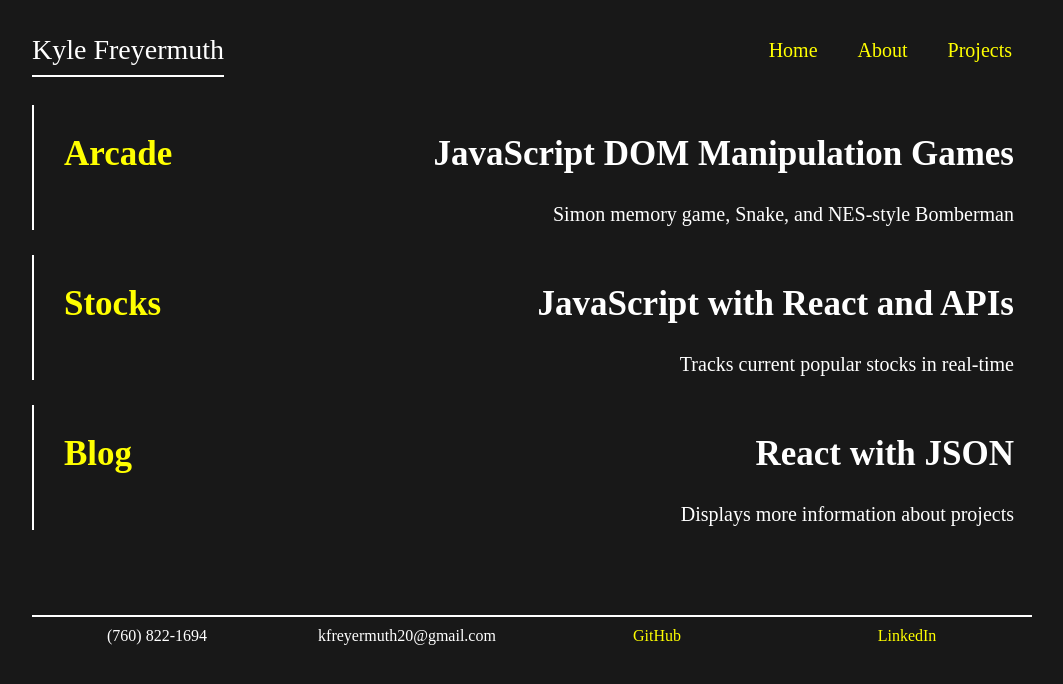
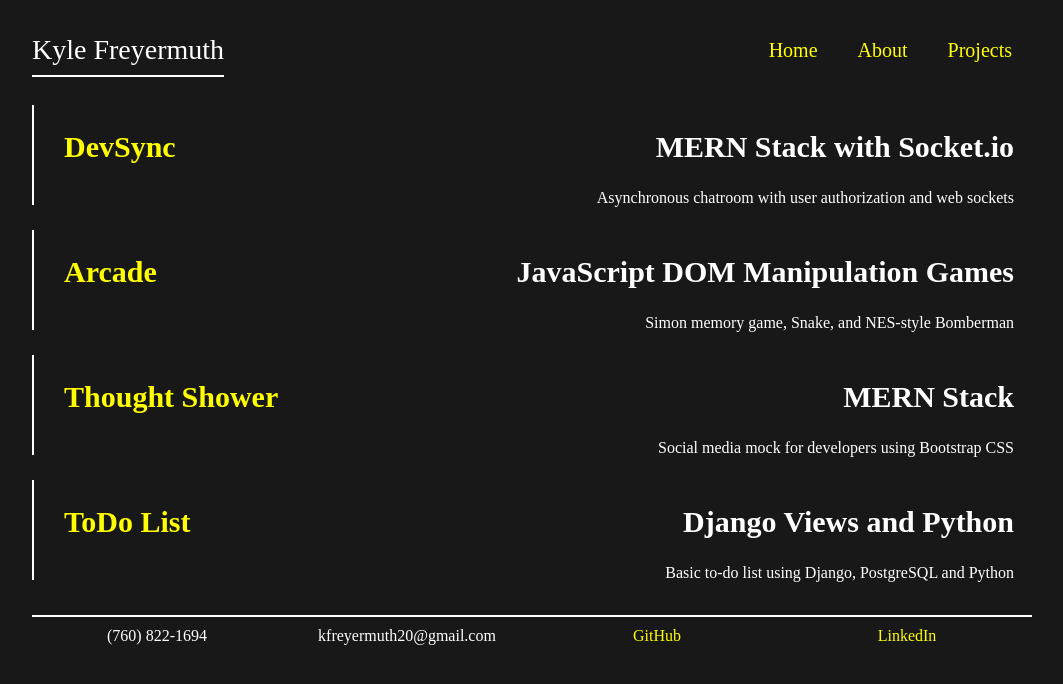
Before and after one commit to KJFreys1/React-Portfolio, a React (Create React App) app: page /projects in a window 1280 px wide. Shown: the top 684 px of the page, without its empty margins (108-1171 px from the left). Built offline with nearby package versions, Linux system fonts and the light colour scheme.

Commit message:
modified project info

```diff
--- a/src/components/Projects.js
+++ b/src/components/Projects.js
@@ -5,25 +5,35 @@
         return (
             <section className='box flex'>
                 <div className='proj-title'>
+                    <h2 className='proj'><a className='highlight' href='https://wonderful-almeida-16ee2b.netlify.com'>DevSync</a></h2>
+                </div>
+                <div className='proj-desc'>
+                    <h2 className='proj'>MERN Stack with Socket.io</h2>
+                    <p className='desc'>Asynchronous chatroom with user authorization and web sockets</p>
+                </div>
+
+                <div className='proj-title'>
                     <h2 className='proj'><a className='highlight' href='https://kjfreys1.github.io/Arcade/'>Arcade</a></h2>
                 </div>
                 <div className='proj-desc'>
                     <h2 className='proj'>JavaScript DOM Manipulation Games</h2>
                     <p className='desc'>Simon memory game, Snake, and NES-style Bomberman</p>
                 </div>
+
                 <div className='proj-title'>
-                    <h2 className='proj'><a className='highlight' href='http://stock-lab-kylefreyermuth.surge.sh'>Stocks</a></h2>
+                    <h2 className='proj'><a className='highlight' href='https://clever-bardeen-11e12a.netlify.com/'>Thought Shower</a></h2>
                 </div>
                 <div className='proj-desc'>
-                    <h2 className='proj'>JavaScript with React and APIs</h2>
-                    <p className='desc'>Tracks current popular stocks in real-time</p>
+                    <h2 className='proj'>MERN Stack</h2>
+                    <p className='desc'>Social media mock for developers using Bootstrap CSS</p>
                 </div>
+
                 <div className='proj-title'>
-                    <h2 className='proj'><a className='highlight' href='https://upbeat-lalande-3f5ac0.netlify.com/blog/Introduction'>Blog</a></h2>
+                    <h2 className='proj'><a className='highlight' href='https://gatodolist.herokuapp.com/'>ToDo List</a></h2>
                 </div>
                 <div className='proj-desc'>
-                    <h2 className='proj'>React with JSON</h2>
-                    <p className='desc'>Displays more information about projects</p>
+                    <h2 className='proj'>Django Views and Python</h2>
+                    <p className='desc'>Basic to-do list using Django, PostgreSQL and Python</p>
                 </div>
             </section>
         )
--- a/src/index.css
+++ b/src/index.css
@@ -77,7 +77,7 @@
 
 .proj-title {
     width: 300px;
-    height: 125px;
+    height: 100px;
     border-left: 2px solid white;
     padding-left: 30px;
 }
@@ -89,11 +89,11 @@
 }
 
 .proj {
-    font-size: 35px;
+    font-size: 30px;
 }
 
 .desc {
-    font-size: 20px;
+    font-size: 16px;
 }
 
 footer {
```
